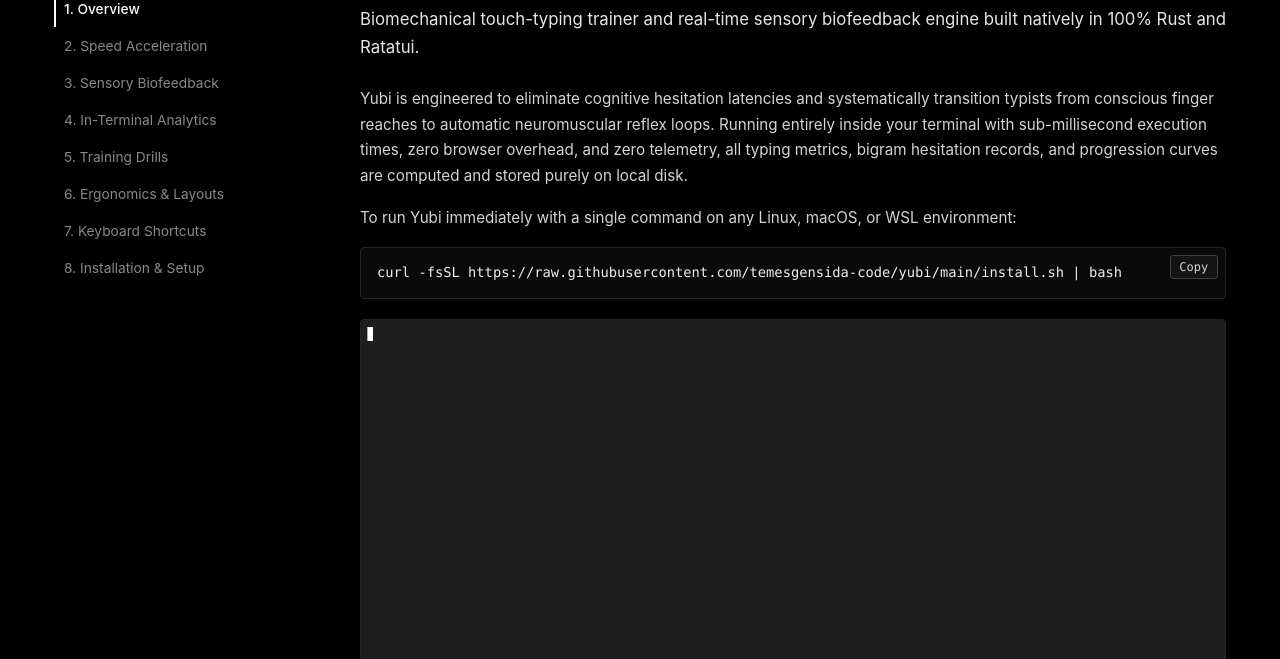
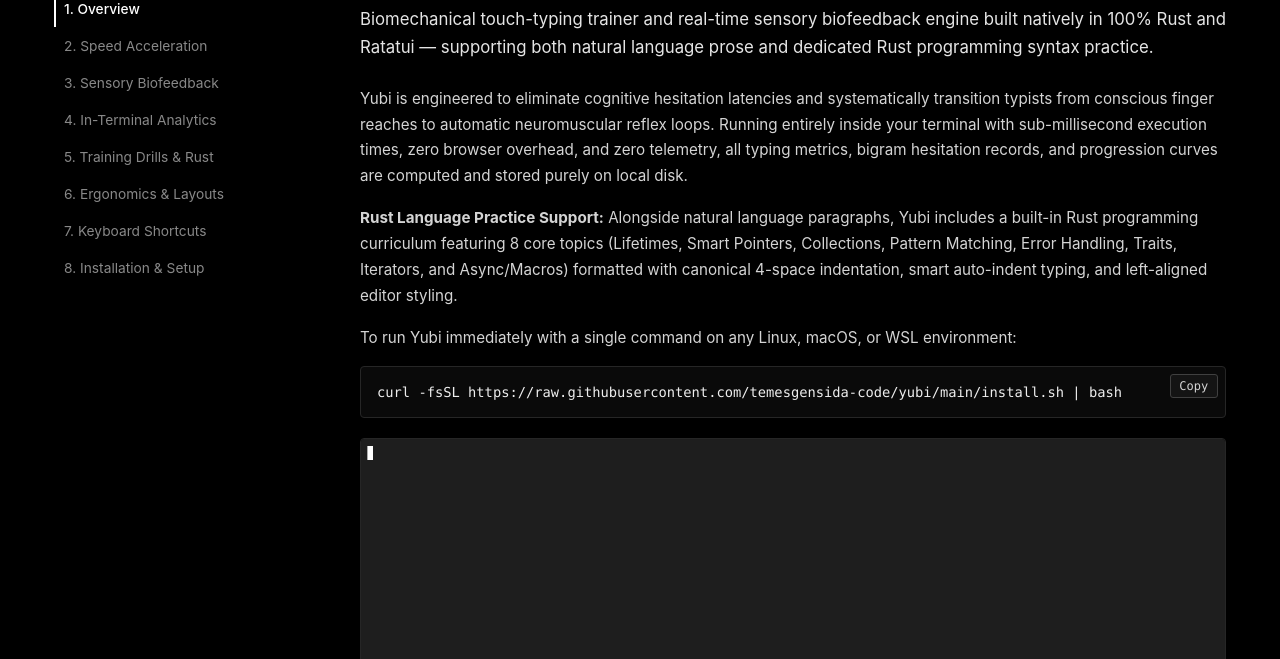
Before and after one commit to temesgensida-code/yubi, a plain HTML site: page docs/index.html in a window 1280 px wide. Shown: the part 141-800 px from the top of the page. Drawn offline with Linux system fonts and the light colour scheme.

Commit message:
docs: highlight Rust programming syntax practice support in documentation

```diff
--- a/docs/index.html
+++ b/docs/index.html
@@ -45,7 +45,7 @@
         <li class="sidebar-item"><a href="#speed-acceleration" class="sidebar-link">2. Speed Acceleration</a></li>
         <li class="sidebar-item"><a href="#sensory-biofeedback" class="sidebar-link">3. Sensory Biofeedback</a></li>
         <li class="sidebar-item"><a href="#in-terminal-analytics" class="sidebar-link">4. In-Terminal Analytics</a></li>
-        <li class="sidebar-item"><a href="#training-drills" class="sidebar-link">5. Training Drills</a></li>
+        <li class="sidebar-item"><a href="#training-drills" class="sidebar-link">5. Training Drills &amp; Rust</a></li>
         <li class="sidebar-item"><a href="#ergonomics-settings" class="sidebar-link">6. Ergonomics &amp; Layouts</a></li>
         <li class="sidebar-item"><a href="#keyboard-shortcuts" class="sidebar-link">7. Keyboard Shortcuts</a></li>
         <li class="sidebar-item"><a href="#installation-setup" class="sidebar-link">8. Installation &amp; Setup</a></li>
@@ -59,11 +59,15 @@
       <section id="overview" class="doc-section">
         <h1>Yubi Documentation</h1>
         <p class="lead">
-          Biomechanical touch-typing trainer and real-time sensory biofeedback engine built natively in 100% Rust and Ratatui.
+          Biomechanical touch-typing trainer and real-time sensory biofeedback engine built natively in 100% Rust and Ratatui — supporting both natural language prose and dedicated Rust programming syntax practice.
         </p>
 
         <p>
           Yubi is engineered to eliminate cognitive hesitation latencies and systematically transition typists from conscious finger reaches to automatic neuromuscular reflex loops. Running entirely inside your terminal with sub-millisecond execution times, zero browser overhead, and zero telemetry, all typing metrics, bigram hesitation records, and progression curves are computed and stored purely on local disk.
+        </p>
+
+        <p>
+          <strong>Rust Language Practice Support:</strong> Alongside natural language paragraphs, Yubi includes a built-in Rust programming curriculum featuring 8 core topics (Lifetimes, Smart Pointers, Collections, Pattern Matching, Error Handling, Traits, Iterators, and Async/Macros) formatted with canonical 4-space indentation, smart auto-indent typing, and left-aligned editor styling.
         </p>
 
         <p>
@@ -245,6 +249,9 @@
           <li><strong>Iterators &amp; Closures:</strong> Idiomatic pipe closures (<code>|x| x * 2</code>, <code>move |a, b|</code>), chain pipelines (<code>.iter().filter().map().collect::&lt;Vec&lt;_&gt;&gt;()</code>), and adapters (<code>.enumerate()</code>, <code>.zip()</code>, <code>.fold()</code>, <code>.flatten()</code>).</li>
           <li><strong>Async, Concurrency &amp; Macros:</strong> Modern asynchronous syntax (<code>async fn</code>, <code>.await</code>, <code>tokio::spawn</code>), thread channels (<code>mpsc::channel()</code>, <code>tx.send()</code>, <code>rx.recv()</code>), and declarative macros (<code>println!</code>, <code>vec!</code>, <code>macro_rules!</code>).</li>
         </ol>
+        <p>
+          <strong>Canonical Formatting &amp; Smart Auto-Indent:</strong> Code snippets follow canonical <code>rustfmt</code> 4-space indentation with a visual left gutter. When typing, smart auto-indent automatically advances past leading indentation spaces so you can focus directly on coding rhythm without mashing the spacebar.
+        </p>
         <p>
           <strong>Generous Statement Concatenation:</strong> Complete syntactic statements are concatenated generously up to the chosen word count so code constructs are never severed mid-token. Practice rounds are tagged by topic in session history and can be analyzed independently in the Level Comparison dashboard.
         </p>
```
